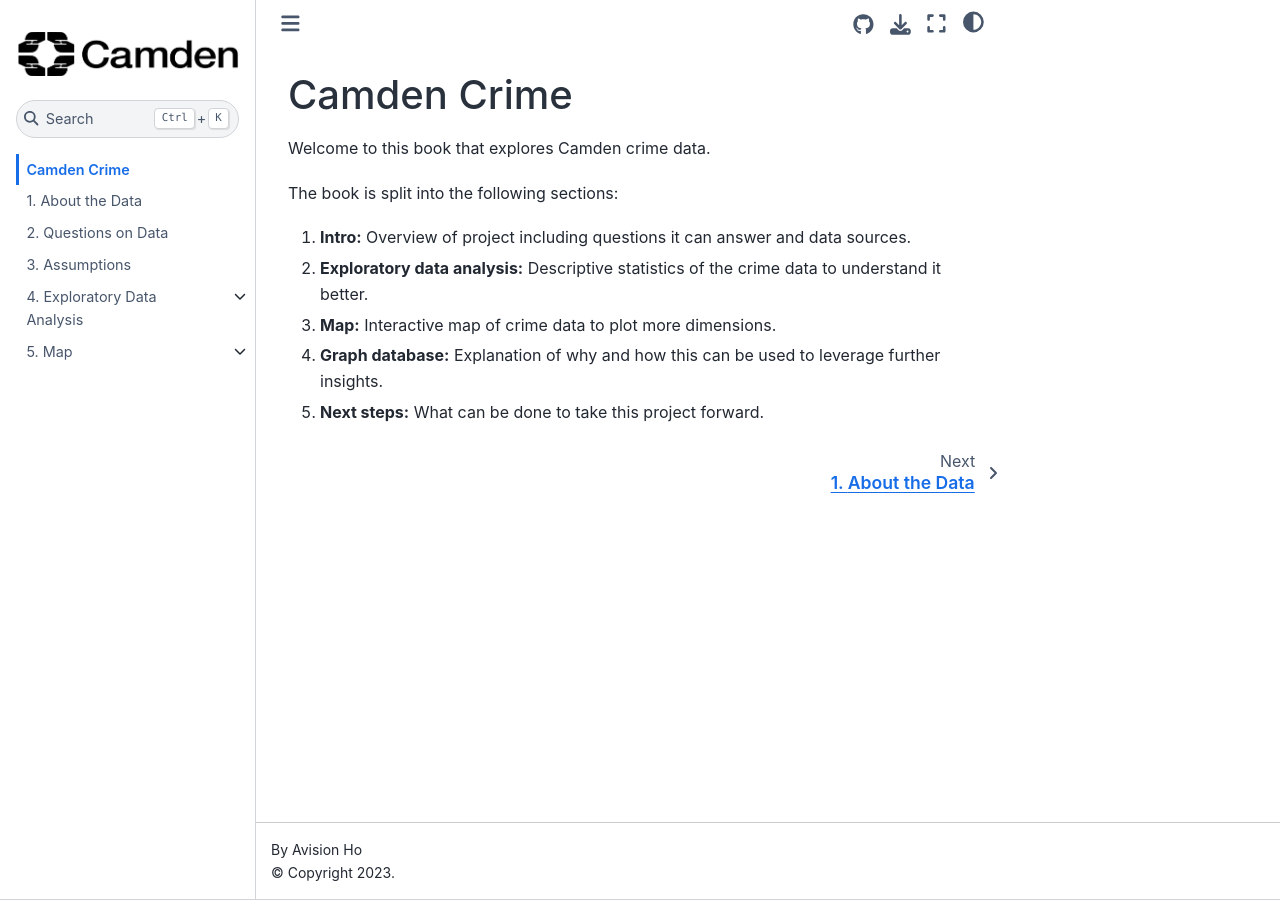
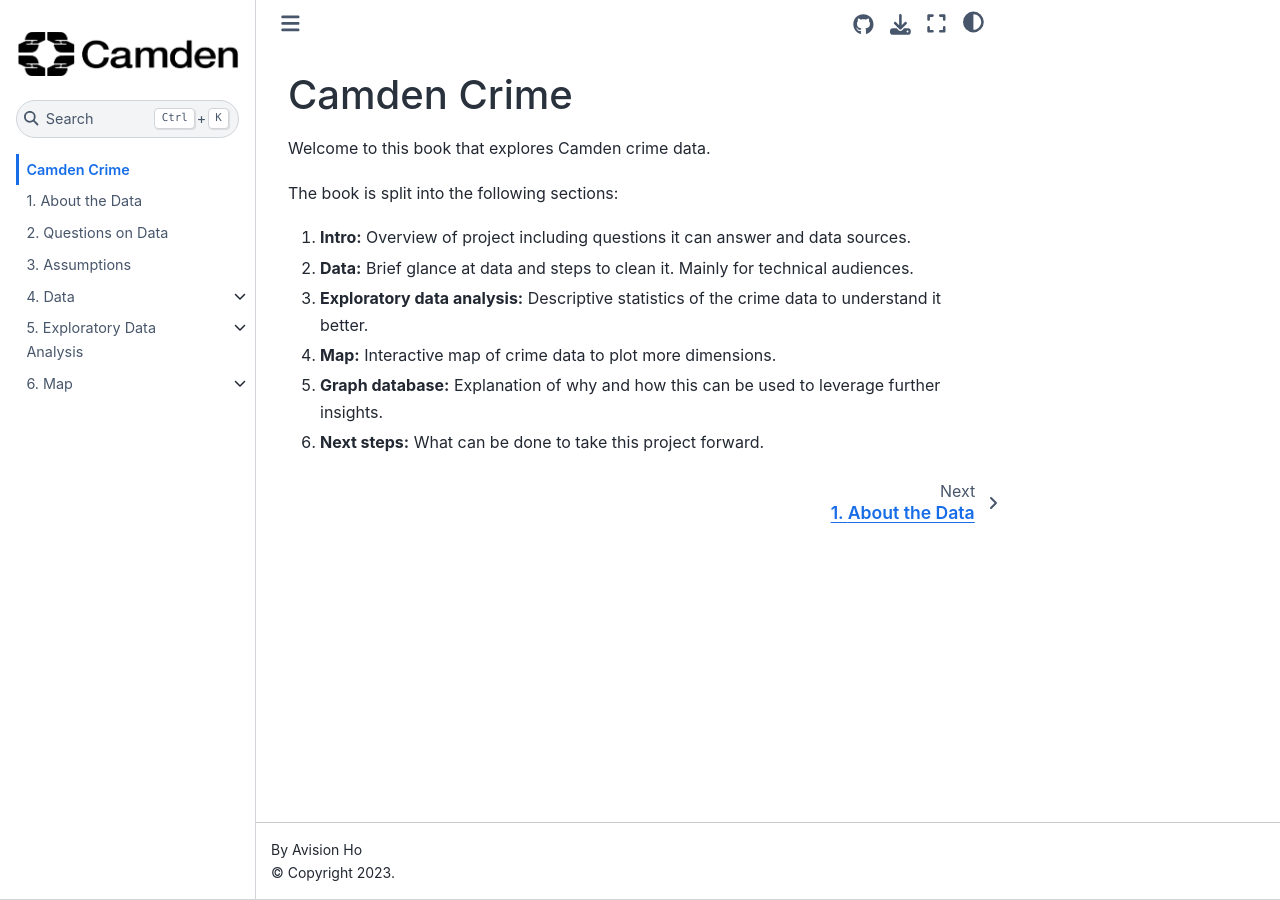
Before and after one commit to avisionh/camdencrime, a Jupyter Book: the page built from book/00_intro.md, in a window 1280 px wide. Built offline with Jupyter Book 1.0.4 settings and Sphinx 7.4.7 and the Sphinx Book theme 1.1.4, drawn with Linux system fonts in a browser that asks for light colours; pages that are not in the unit, such as notebooks, are missing from menus.

Commit message:
feat: Show raw data
This is so reader has understanding of how data looks before cleaning.

```diff
--- a/book/00_intro.md
+++ b/book/00_intro.md
@@ -4,6 +4,7 @@ Welcome to this book that explores Camden crime data.
 
 The book is split into the following sections:
 1. **Intro:** Overview of project including questions it can answer and data sources.
+1. **Data:** Brief glance at data and steps to clean it. Mainly for technical audiences.
 1. **Exploratory data analysis:** Descriptive statistics of the crime data to understand it better.
 1. **Map:** Interactive map of crime data to plot more dimensions.
 1. **Graph database:** Explanation of why and how this can be used to leverage further insights.
--- a/book/_toc.yml
+++ b/book/_toc.yml
@@ -7,11 +7,15 @@
     - file: 00_intro/01_data_about
     - file: 00_intro/02_data_questions
     - file: 00_intro/03_assumptions
-- file: 01_eda
+- file: 01_data
   sections:
-    - file: 01_eda/01_missing_data
-    - file: 01_eda/02_crime_ward
-    - file: 01_eda/03_crime_category
-- file: 02_map
+    - file: 01_data/01_view
+    - file: 01_data/02_clean
+- file: 02_eda
   sections:
-    - file: 02_map/01_crime_ward_time
+    - file: 02_eda/01_missing_data
+    - file: 02_eda/02_crime_ward
+    - file: 02_eda/03_crime_category
+- file: 03_map
+  sections:
+    - file: 03_map/01_crime_ward_time
```
Also changed, not shown: book/00_intro/03_assumptions.md (+3 -0 lines), book/01_data.md (added, +7 -0 lines), book/01_data/01_view.ipynb (added), book/02_eda.md (renamed from book/01_eda.md), book/02_eda/01_missing_data.ipynb (renamed from book/01_eda/01_missing_data.ipynb), book/02_eda/02_crime_ward.ipynb (renamed from book/01_eda/02_crime_ward.ipynb), book/02_eda/03_crime_category.ipynb (renamed from book/01_eda/03_crime_category.ipynb), book/03_map.md (renamed from book/02_map.md), book/03_map/01_crime_ward_time.ipynb (renamed from book/02_map/01_crime_ward_time.ipynb), book/images/ur_cook.gif (added), 2 other files.
